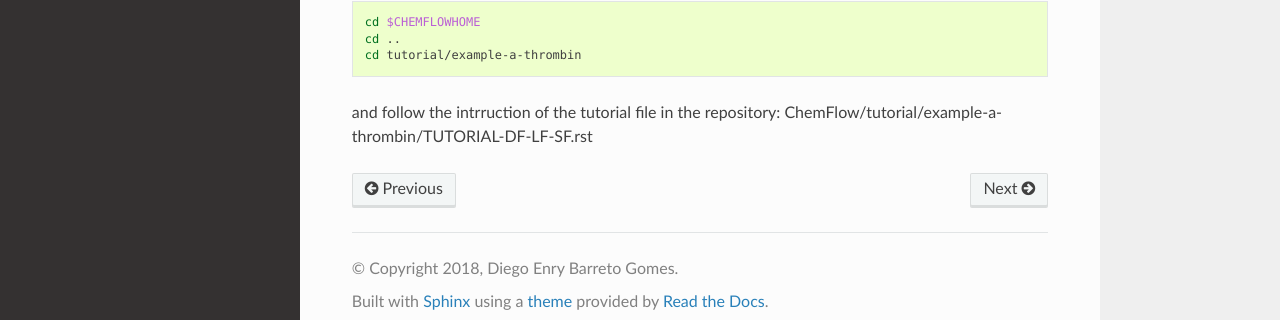
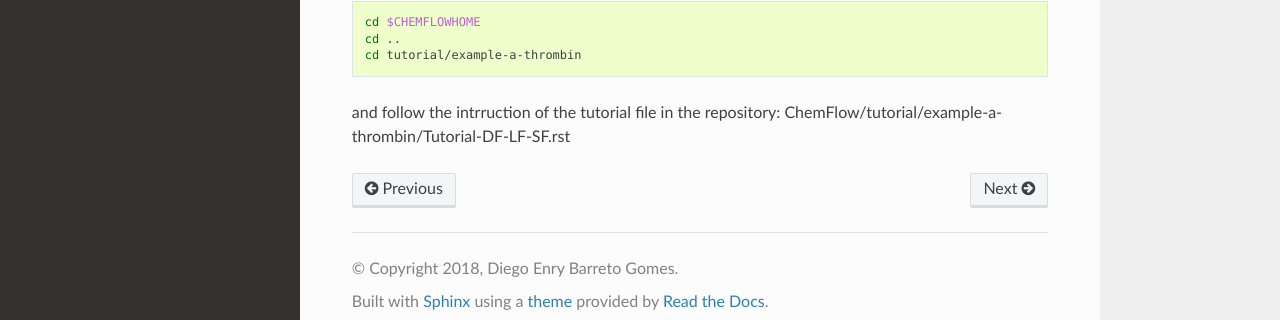
Before and after one commit to IFMlab/ChemFlow, a Sphinx documentation site: the page built from docs/installation.rst, in a window 1280 px wide and 900 px high, scrolled down 2504 px. Shown: the part 562-882 px from the top of the window. Built offline with Sphinx 7.4.7 and the Read the Docs theme 2.0.0, drawn with Linux system fonts in a browser that asks for light colours.

```diff
--- a/docs/installation.rst
+++ b/docs/installation.rst
@@ -152,4 +152,4 @@ Now we can work in the tutorial directory:
     cd ..
     cd tutorial/example-a-thrombin
 
-and follow the intrruction of the tutorial file in the repository: ChemFlow/tutorial/example-a-thrombin/TUTORIAL-DF-LF-SF.rst
+and follow the intrruction of the tutorial file in the repository: ChemFlow/tutorial/example-a-thrombin/Tutorial-DF-LF-SF.rst
```
